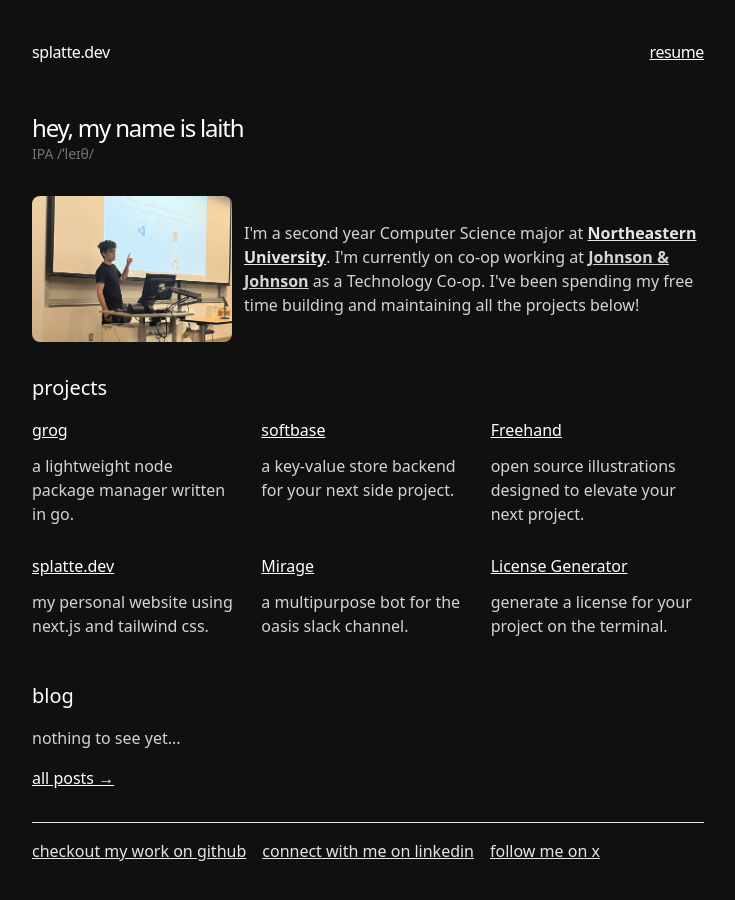
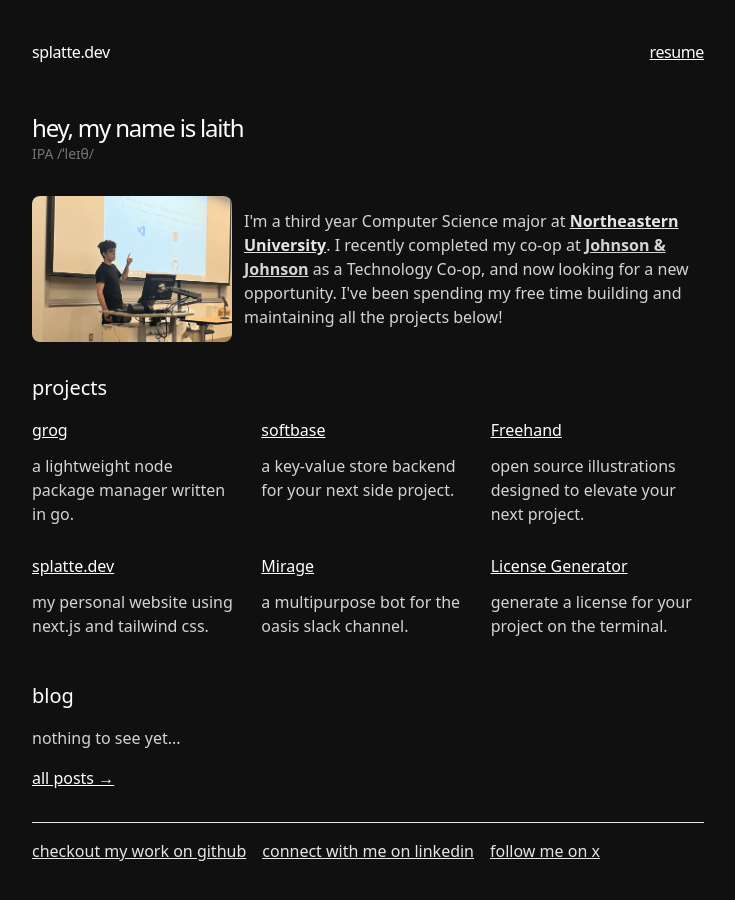
Before and after one commit to LOTaher/SplatteDev, a Next.js app: page / in a window 1280 px wide. Shown: the top 900 px of the page, without its empty margins (272-1007 px from the left). Built offline with nearby package versions, Linux system fonts and the light colour scheme.

Commit message:
adjusted bio, added prettier

```diff
--- a/src/app/page.tsx
+++ b/src/app/page.tsx
@@ -26,7 +26,7 @@
             />
             <div className="flex items-center">
               <p className="text-neutral-300 text-md">
-                I&apos;m a second year Computer Science major at{" "}
+                I&apos;m a third year Computer Science major at{" "}
                 <strong>
                   <a
                     className="underline text-neutral-200"
@@ -36,7 +36,7 @@
                     Northeastern University
                   </a>
                 </strong>
-                . I&apos;m currently on co-op working at{" "}
+                . I recently completed my co-op at{" "}
                 <strong>
                   <a
                     href="https://www.jnj.com/"
@@ -46,8 +46,9 @@
                     Johnson & Johnson
                   </a>{" "}
                 </strong>
-                as a Technology Co-op. I&apos;ve been spending my free time
-                building and maintaining all the projects below!{" "}
+                as a Technology Co-op, and now looking for a new opportunity.
+                I&apos;ve been spending my free time building and maintaining
+                all the projects below!{" "}
               </p>
             </div>
           </div>
```
Also changed, not shown: 1 other file (tests, documents, lock files or other folders).
